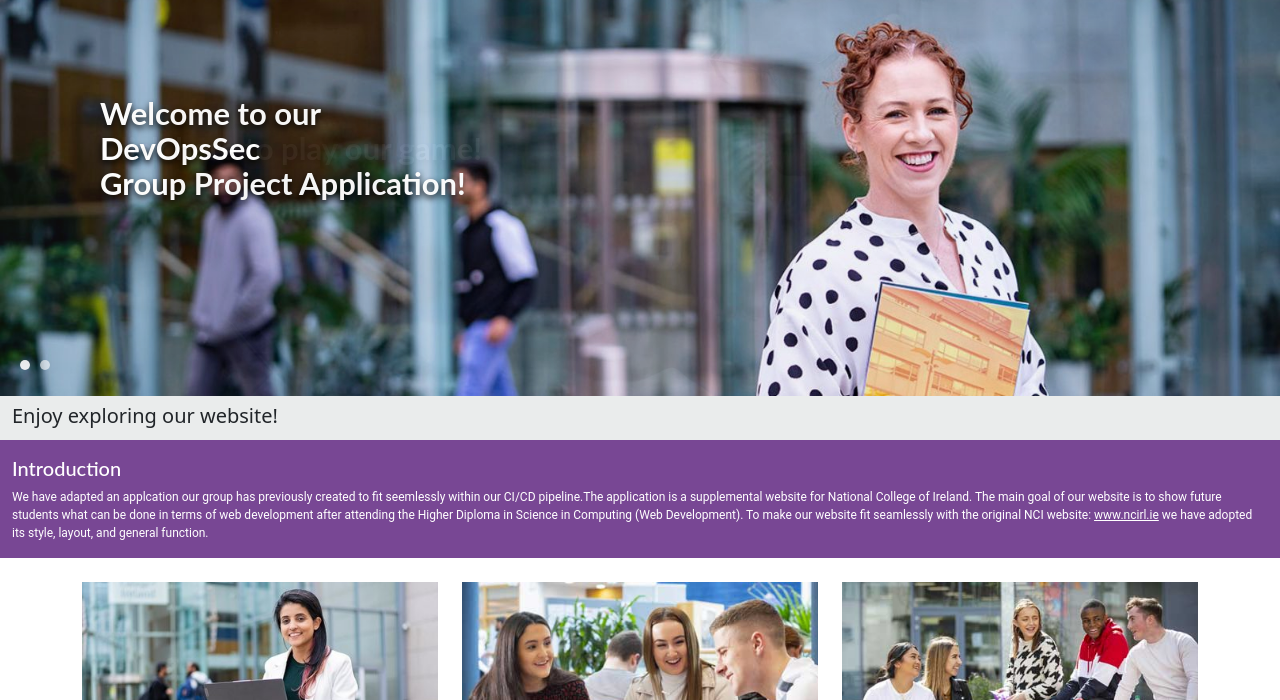
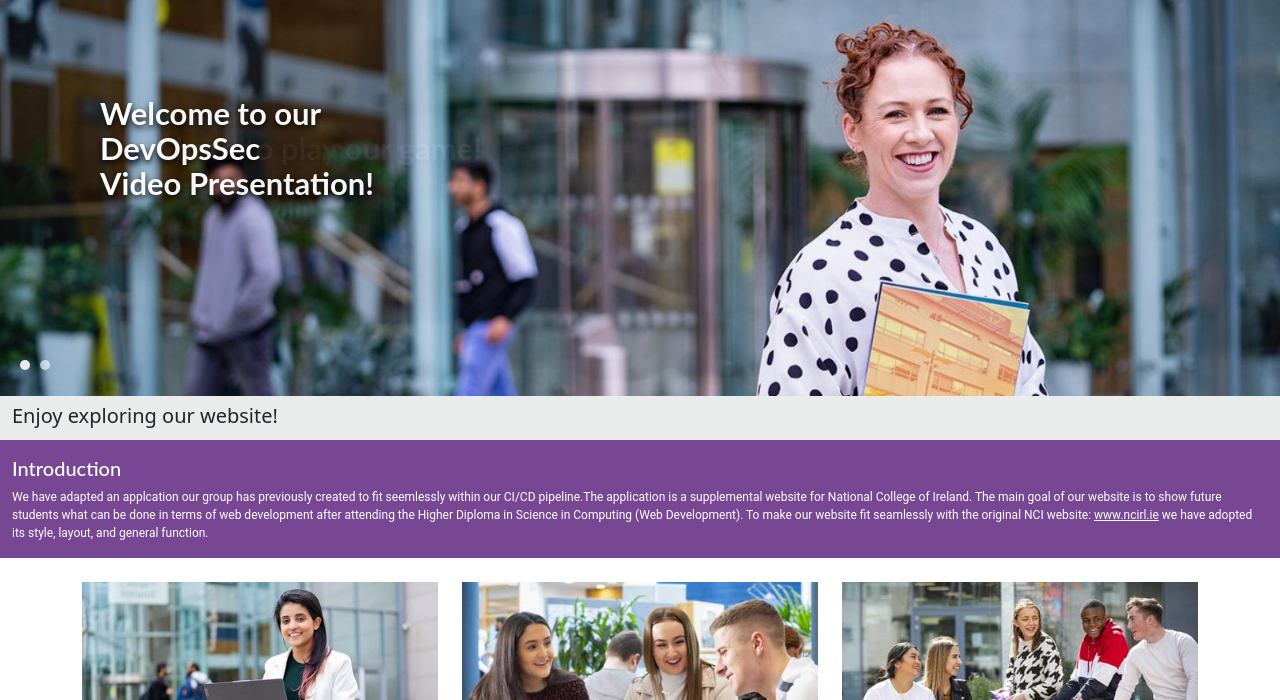
Before and after one commit to TestGroupApp/GroupApp, a plain HTML site: page public/index.html in a window 1280 px wide. Shown: the part 100-800 px from the top of the page. Drawn offline with nearby package versions, Linux system fonts and the light colour scheme.

Commit message:
Video demo

```diff
--- a/public/index.html
+++ b/public/index.html
@@ -96,7 +96,7 @@
 			<div class="carousel-item active">
 				<div class="carousel-content-container">
 					<img src="images/carousel/carousel-1.jpg" class="d-block w-100" alt="Carousel image 1">
-					<h1 class="overlay-text">Welcome to our <br>DevOpsSec <br>Group Project Application!</h1>
+					<h1 class="overlay-text">Welcome to our <br>DevOpsSec <br>Video Presentation!</h1>
 				</div>
 			</div>
 			<div class="carousel-item">
```
